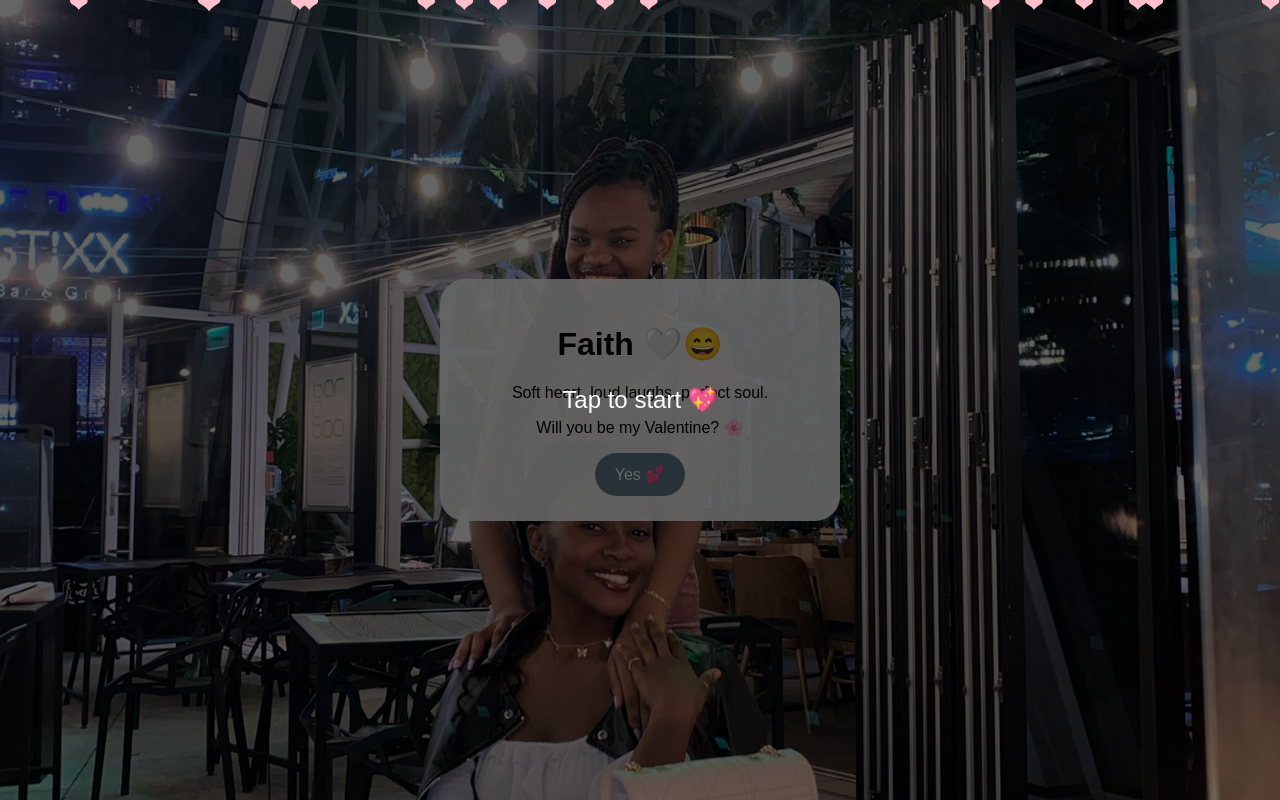
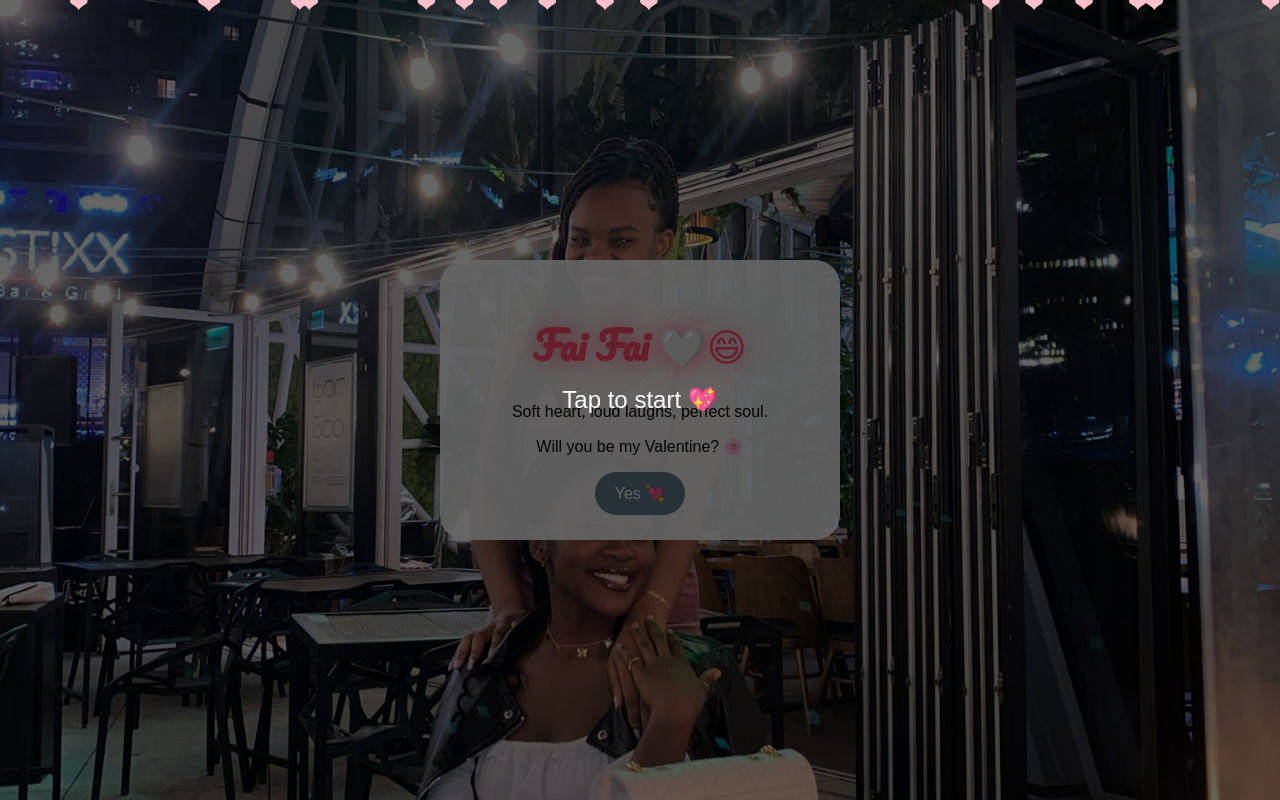
Before and after one commit to Busiee/Faii, a plain HTML site: page main.html in a window 1280 px wide. Drawn offline with Linux system fonts and the light colour scheme.

Commit message:
Update main.html

```diff
--- a/main.html
+++ b/main.html
@@ -75,10 +75,10 @@ button {
 </audio>
 
 <div class="card">
-  <h1>Faith 🤍😄</h1>
+  <h1 class="glow">Fai Fai 🤍😄</h1>
   <p>Soft heart, loud laughs, perfect soul.</p>
   <p>Will you be my Valentine? 🌸</p>
-  <button onclick="location.href='thankyou.html'">Yes 💕</button>
+  <button onclick="location.href='yes.html'">Yes 💘</button>
 </div>
   <script>
 function startMusic() {
```
